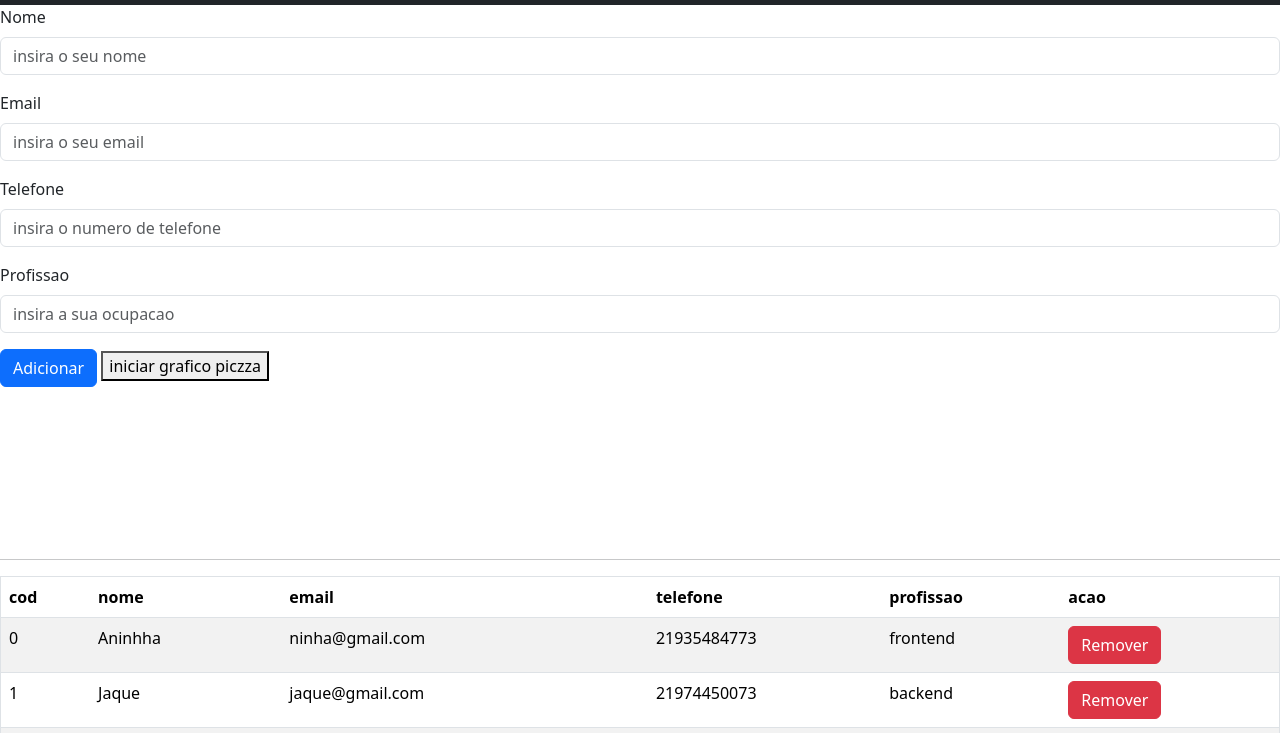
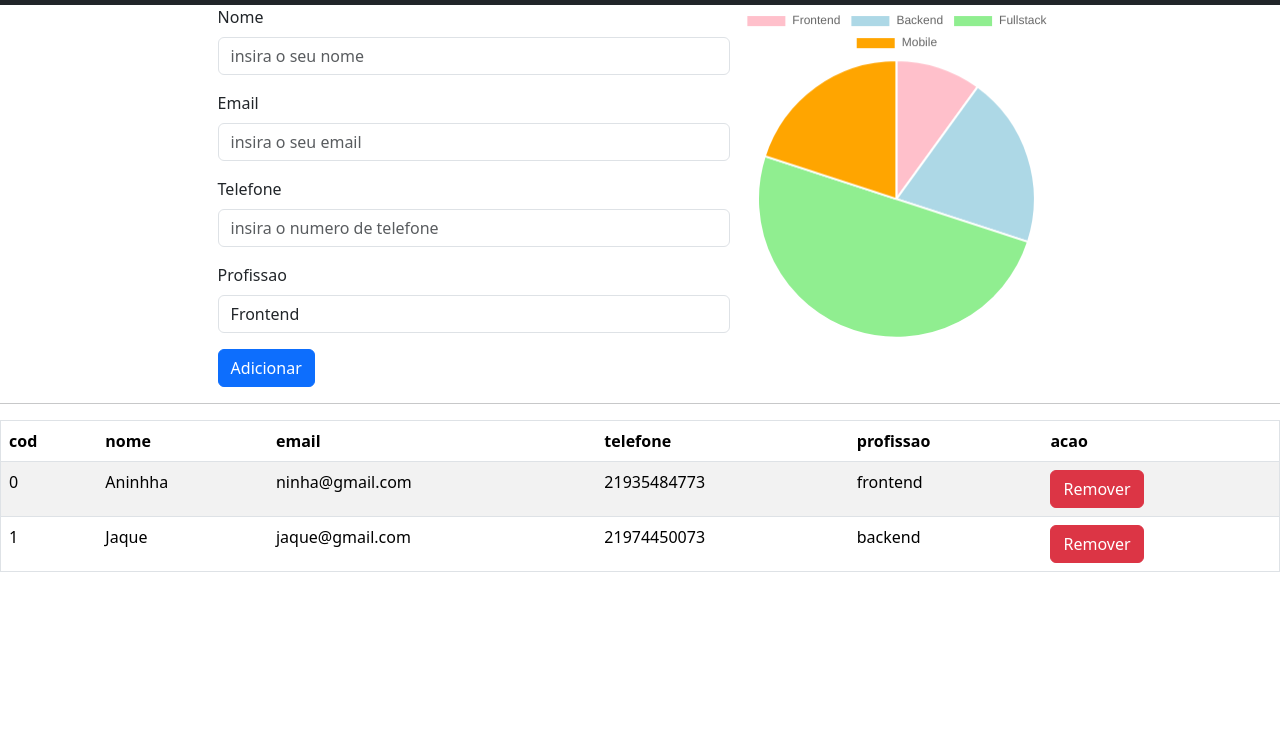
Before and after one commit to LucenaJacque/Javascript, a plain HTML site: page index.html in a window 1280 px wide. Shown: the part 51-784 px from the top of the page. Drawn offline with nearby package versions, Linux system fonts and the light colour scheme; files that its build step writes are made by us from their sources.

Commit message:
atualizando

```diff
--- a/css/main.css
+++ b/css/main.css
@@ -0,0 +1,16 @@
+.form-chart-container{
+display: flex;
+justify-content: center;
+
+}
+.form{
+    width: 40%;
+    height: flex;
+    justify-content: center;
+}
+
+.chart{
+width: 26%;
+display: flex;
+
+}
--- a/index.html
+++ b/index.html
@@ -6,7 +6,7 @@
   <meta http-equiv='X-UA-Compatible' content='IE=edge'>
   <title>Page Title</title>
   <meta name='viewport' content='width=device-width, initial-scale=1'>
-  <link rel='stylesheet' type='text/css' media='screen' href='main.css'>
+  <link rel='stylesheet' type='text/css' media='screen' href="css/main.css">
   <link href="https://cdn.jsdelivr.net/npm/bootstrap@5.3.2/dist/css/bootstrap.min.css" rel="stylesheet"
     integrity="sha384-T3c6CoIi6uLrA9TneNEoa7RxnatzjcDSCmG1MXxSR1GAsXEV/Dwwykc2MPK8M2HN" crossorigin="anonymous">
   <script src='./js/main.js'></script>
@@ -52,11 +52,16 @@
 
             <div class="mb-3">
               <label for="profissao" class="form-label">Profissao</label>
-              <input id="profissao" type="text" class="form-control" placeholder="insira a sua ocupacao" required />
+              <select id="profissao" class="form-control" required>
+                <option value="frontend">Frontend</option>
+                <option value="backend">backend</option>
+                <option value="fullstack">Fullstack</option>
+                <option value="mobile">Mobile</option>
+              </select>
+              <!-- <input id="profissao" type="text" placeholder="insira a sua ocupacao" required> -->
             </div>
 
             <button type="button" class="btn btn-primary" onclick="adicionar()"> Adicionar</button>
-            <button type="submit" >iniciar grafico piczza </button>
           </form>
         </div>
         <div class="chart">
--- a/js/main.js
+++ b/js/main.js
@@ -44,6 +44,7 @@ alunos.forEach((aluno, index) => {
     tr.appendChild(tdBotao);
     // 4 momento adicionar o tr no tbody
     tbody.appendChild(tr);
+    initPieChart();
 });
 
 }
@@ -93,4 +94,27 @@ function adicionar(){
 //Retornando 'false' para impedir o reload da pagina
     return false
 
-}
+};
+
+const initPieChart = () => {
+    const ctx = document.getElementById("myChart");
+    const data = {
+        labels: ['Frontend', 'Backend', 'Fullstack','Mobile'],
+        datasets: [
+            {
+                label: 'Quantidade',
+                data: [10, 20, 50, 20],
+                backgroundColor:  ['pink', 'lightblue', 'lightgreen', 'orange'],
+                hoverOffset: 4
+            }
+        ]
+    }
+
+    const pieChart = new Chart(
+        ctx,
+        {
+            type: 'pie',
+            data: data
+        }
+    );
+};
```
